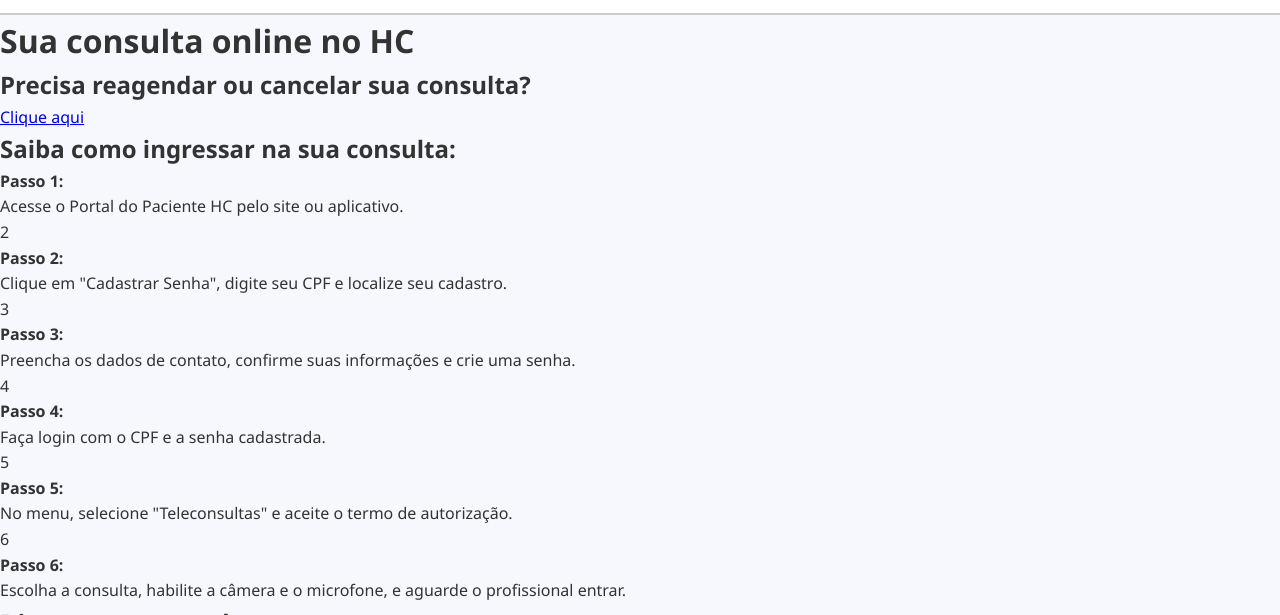
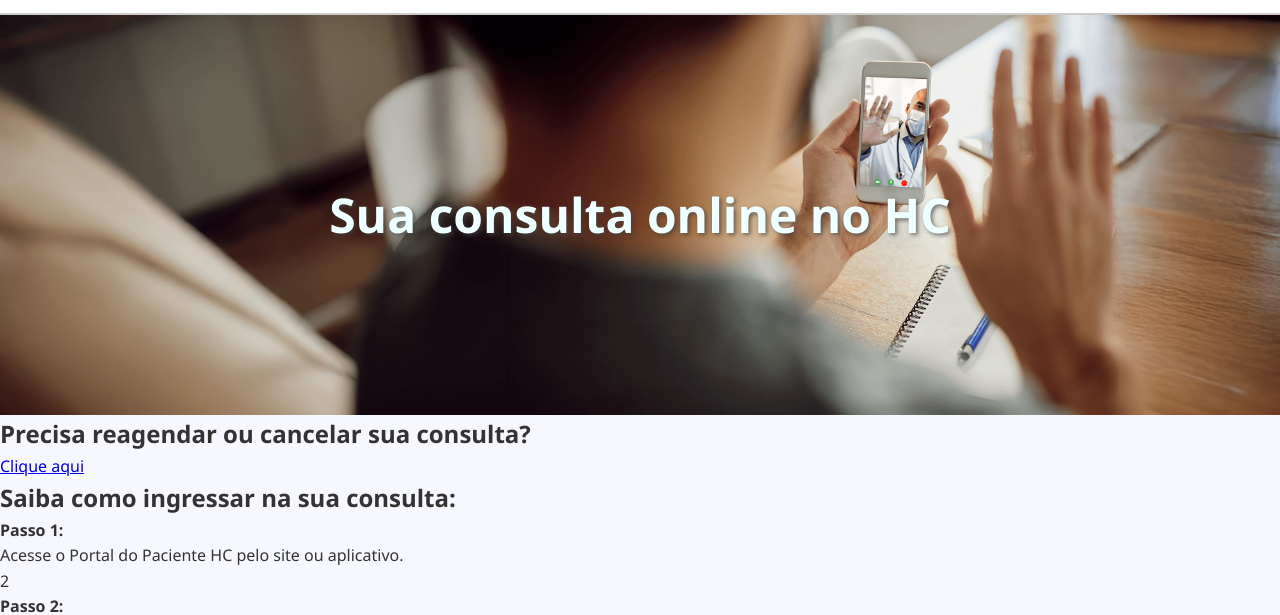
Before and after one commit to HC-Challenge-Sprint1/hc-html-interface, a plain HTML site: page index.html in a window 1280 px wide. Shown: the part 868-1483 px from the top of the page. Drawn offline with Linux system fonts and the light colour scheme.

Commit message:
CSS, nav li a, banners

```diff
--- a/style.css
+++ b/style.css
@@ -37,3 +37,28 @@
     margin: 0;
     padding: 0;
   }
+  nav li a {
+    text-decoration: none;
+    font-size: 18px;
+    color: #0077cc;
+  }
+
+  .banner {
+    position: relative;
+    background-image: url('foto-banner.png');
+    background-size: cover;
+    background-position: center;
+    height: 400px;
+    display: flex;
+    align-items: center;
+    justify-content: center;
+    color: rgb(228, 228, 228);
+    text-shadow: 2px 2px 4px rgba(62, 62, 62, 0.7);
+  }
+
+  .banner h1 {
+    font-size: 3rem;
+    color: azure;
+    padding: 1rem 2rem;
+    text-align: left;
+  }
```
